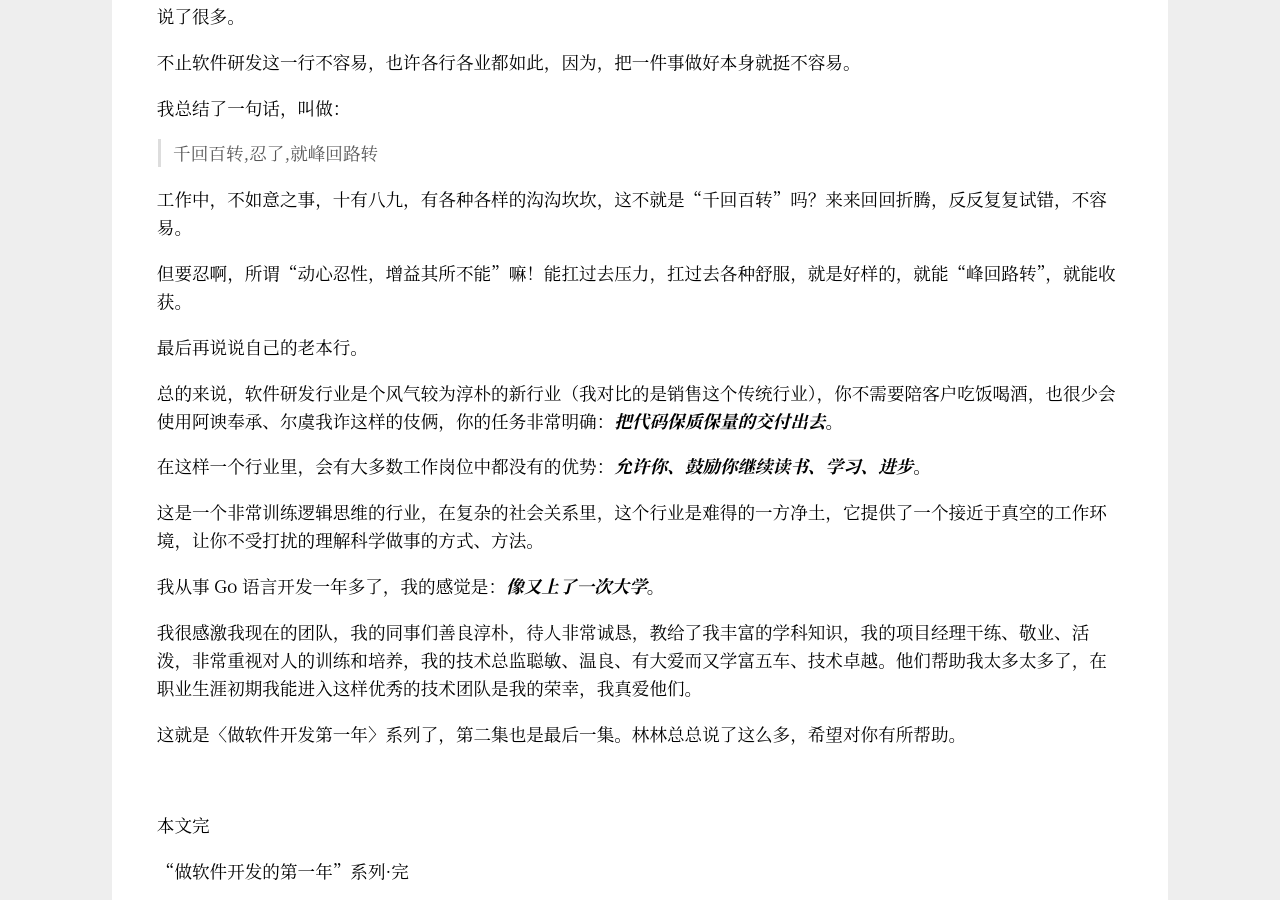
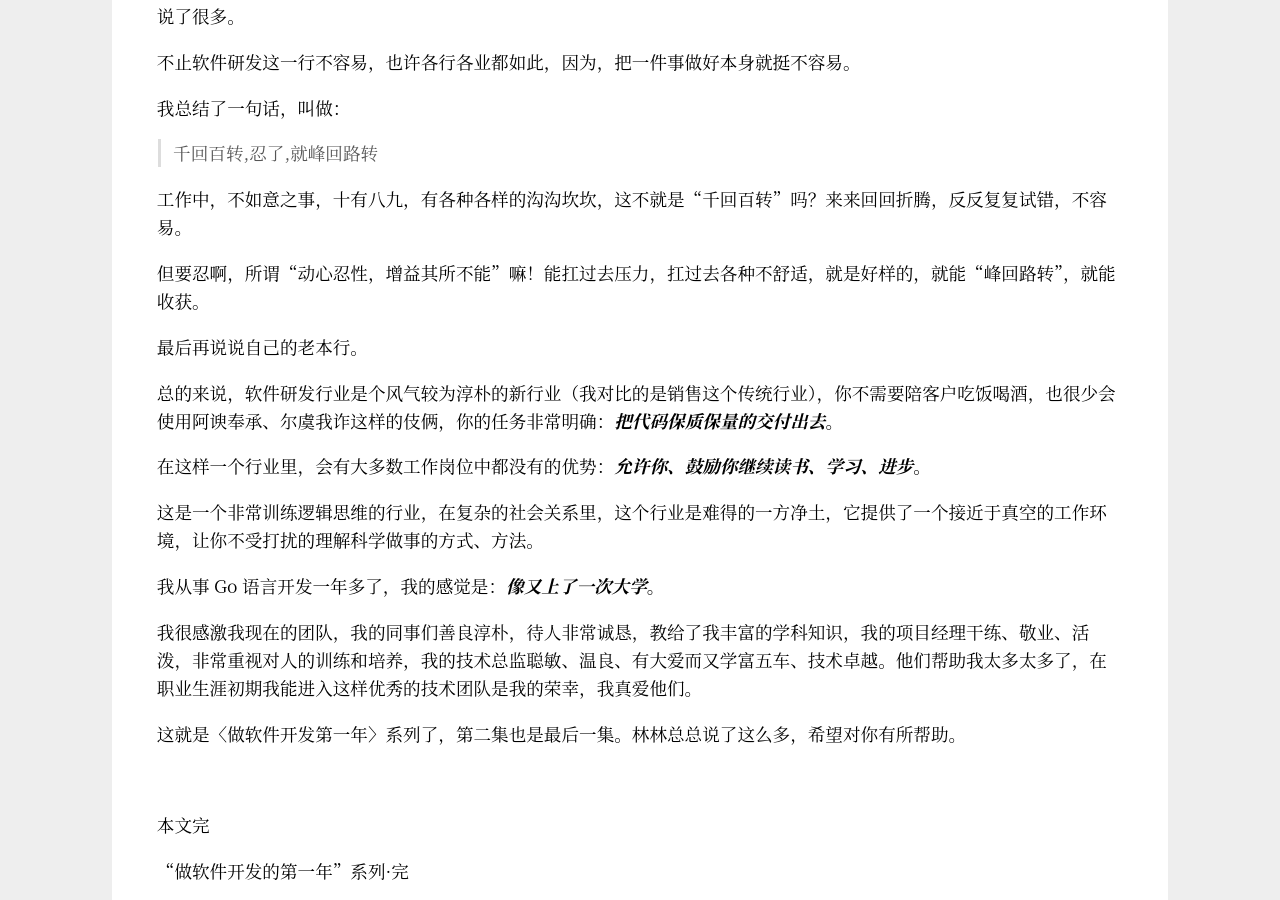
Before and after one commit to Haiyung/haiyung.github.io, a Jekyll site: the page built from _posts/2019-11-17-extra-skills-in-the-first-year-of-development.md, in a window 1280 px wide and 900 px high, scrolled down 10252 px. Built offline with Jekyll 4.4.1, drawn with Linux system fonts in a browser that asks for light colours.

Commit message:
article: update article

```diff
--- a/_posts/2019-11-17-extra-skills-in-the-first-year-of-development.md
+++ b/_posts/2019-11-17-extra-skills-in-the-first-year-of-development.md
@@ -353,7 +353,7 @@ HY<xxxxx.xxx@gmail.com> 2019.01.21-15:51:37
 
 工作中，不如意之事，十有八九，有各种各样的沟沟坎坎，这不就是“千回百转”吗？来来回回折腾，反反复复试错，不容易。
 
-但要忍啊，所谓“动心忍性，增益其所不能”嘛！能扛过去压力，扛过去各种舒服，就是好样的，就能“峰回路转”，就能收获。
+但要忍啊，所谓“动心忍性，增益其所不能”嘛！能扛过去压力，扛过去各种不舒适，就是好样的，就能“峰回路转”，就能收获。
 
 最后再说说自己的老本行。
 
```
